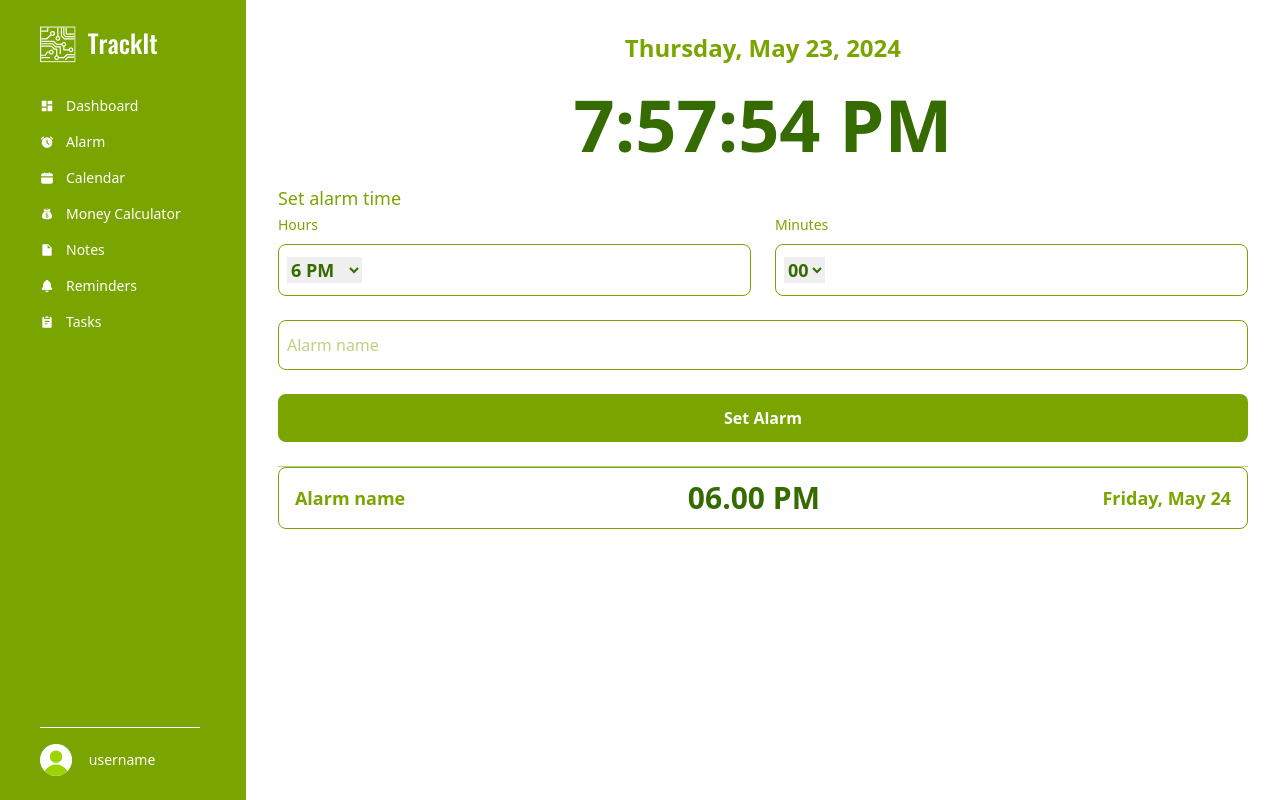
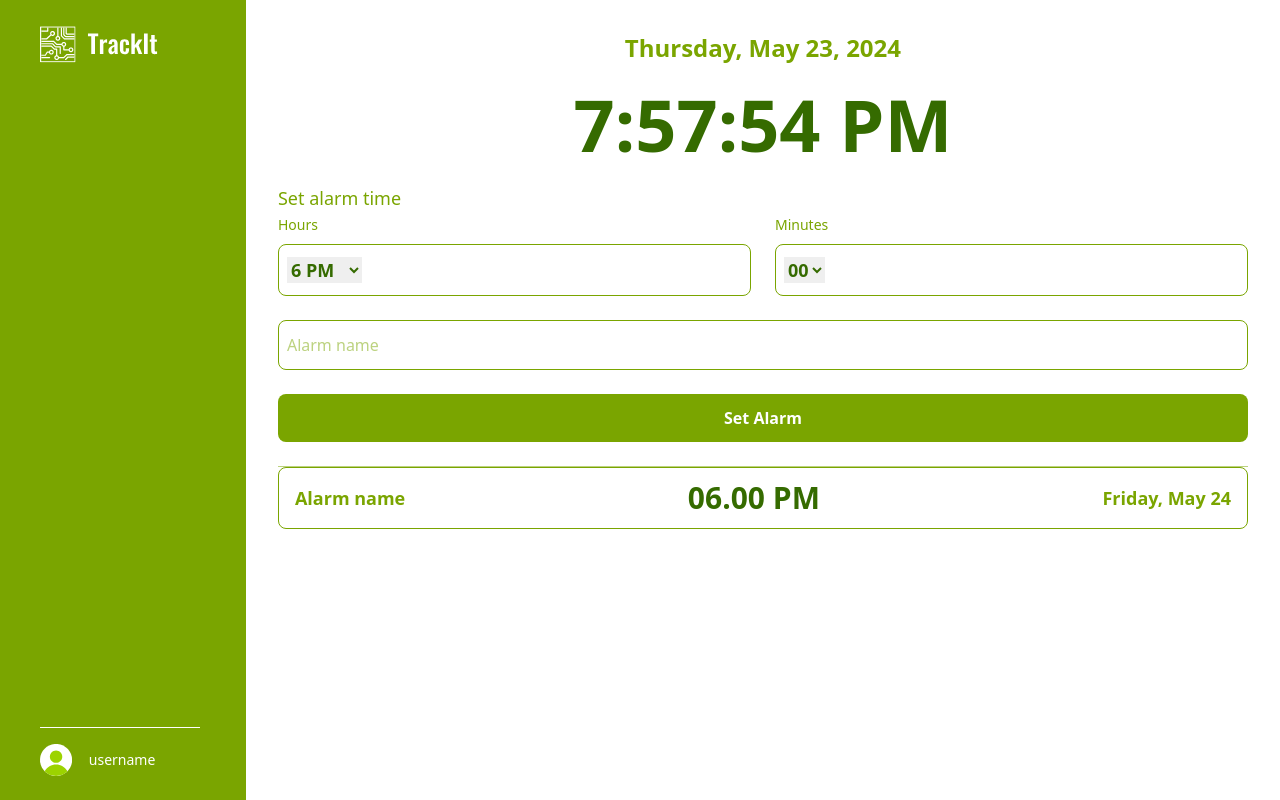
Before and after one commit to allsyalwaa/TrackIt, a React (Vite) app: page /alarm in a window 1280 px wide. Built offline with nearby package versions, Linux system fonts and the light colour scheme.

Commit message:
refactor: Improve Sidebar component styling and behavior

```diff
--- a/src/components/section/Sidebar.jsx
+++ b/src/components/section/Sidebar.jsx
@@ -39,7 +39,7 @@ export default function Sidebar() {
       {isOpen && <div className="relative w-12 flex-shrink-0"></div>}
       <nav
         ref={sidebarRef}
-        className={`fixed z-20 bg-primary py-6 transition-all delay-100 duration-500 md:relative md:px-10 ${
+        className={`fixed z-20 bg-primary py-6 transition-all duration-500 md:relative md:px-10 ${
           isOpen ? "fixed w-56 px-10" : "relative w-12"
         } h-full md:w-72`}
       >
@@ -65,7 +65,7 @@ export default function Sidebar() {
           alt=""
         />
         <div
-          className={`mt-8  w-full flex-col gap-4 text-white md:flex ${isOpen ? "flex" : "hidden"}`}
+          className={`mt-8  flex w-full flex-col gap-4 text-white  md:flex ${isOpen ? "visible transition-all delay-500" : "invisible"}`}
         >
           <NavLink
             to="/dashboard"
```
